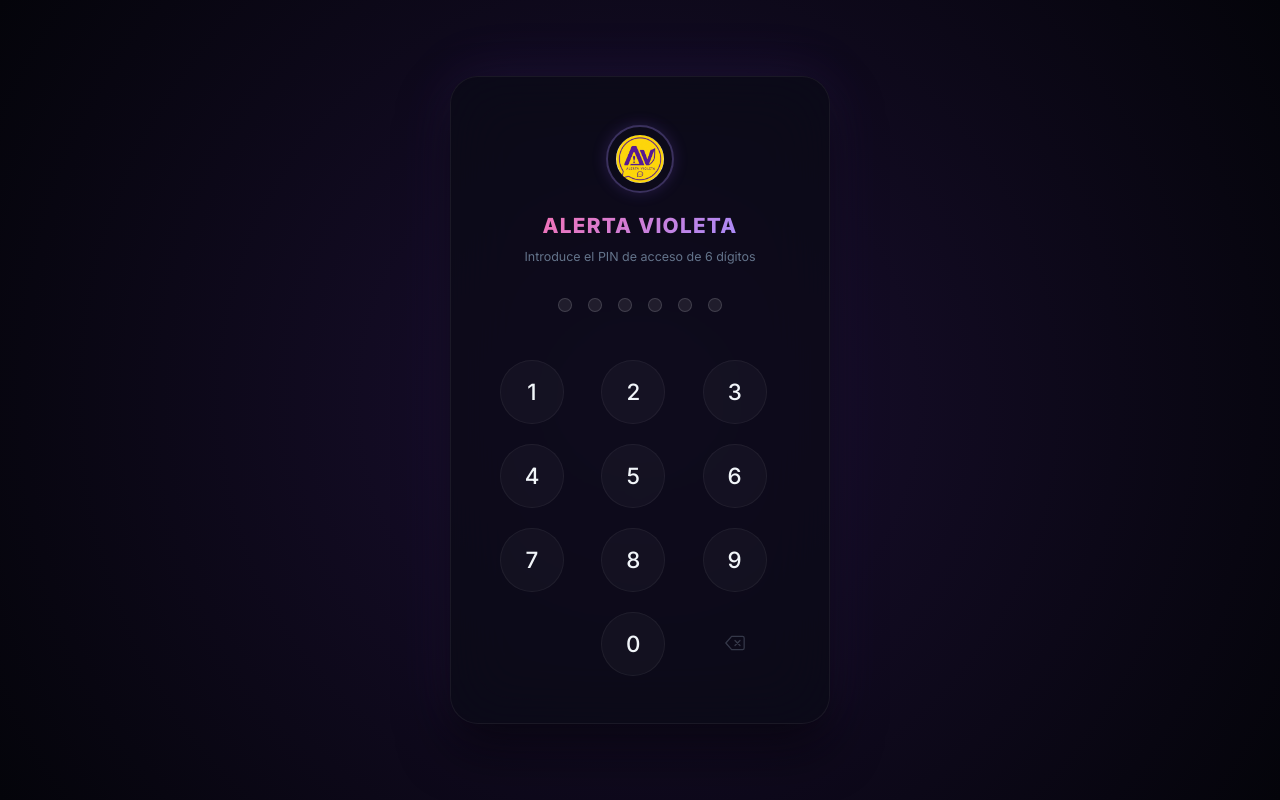
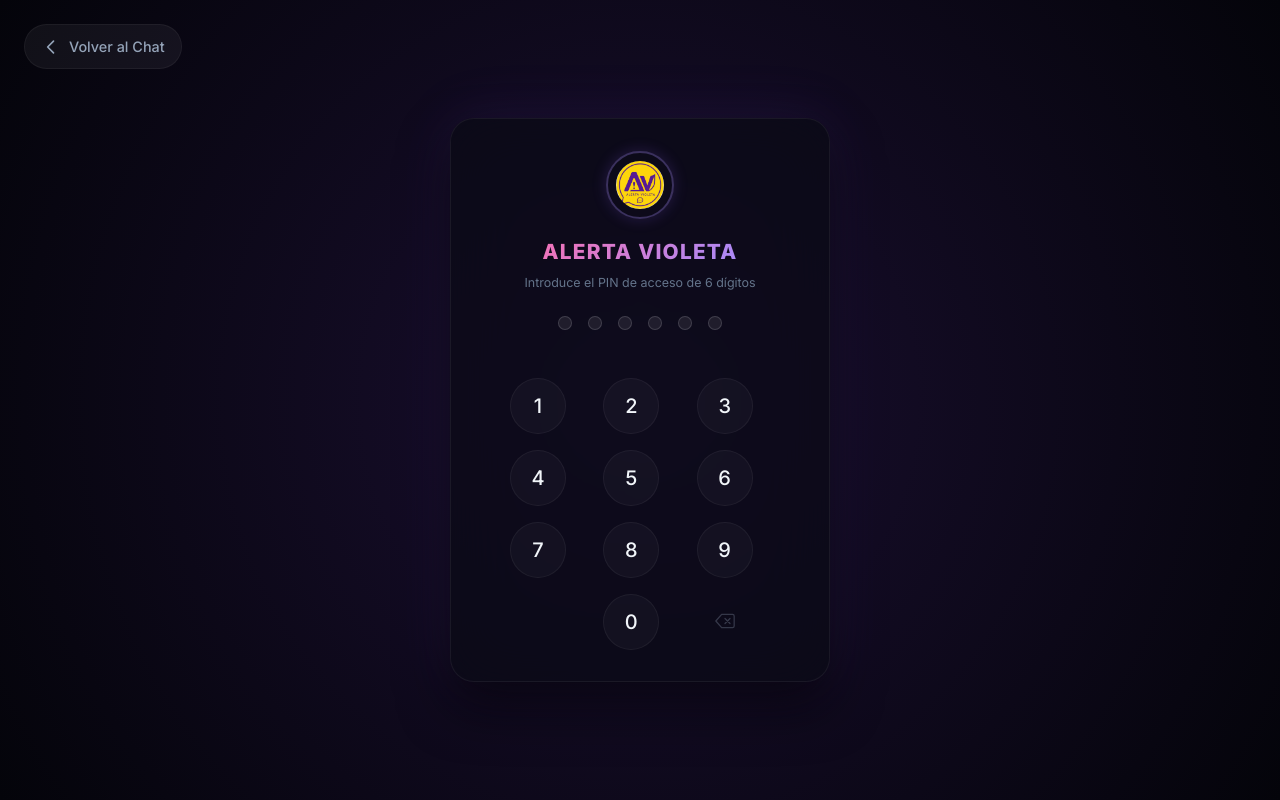
Before and after one commit to investmentsz2026-afk/chatbotfast, a Next.js app: page /admin in a window 1280 px wide. Built offline with nearby package versions, Linux system fonts and the light colour scheme.

Commit message:
Primera subida del proyecto

```diff
--- a/src/app/admin/admin.module.css
+++ b/src/app/admin/admin.module.css
@@ -435,6 +435,31 @@
   overflow: hidden;
 }
 
+.backToChatLock {
+  position: absolute;
+  top: 24px;
+  left: 24px;
+  display: flex;
+  align-items: center;
+  gap: 8px;
+  color: var(--text-secondary);
+  font-size: 0.9rem;
+  font-weight: 500;
+  text-decoration: none;
+  background: rgba(255, 255, 255, 0.05);
+  padding: 10px 16px;
+  border-radius: 100px;
+  transition: all 0.2s ease;
+  z-index: 10;
+  border: 1px solid rgba(255, 255, 255, 0.05);
+}
+
+.backToChatLock:hover {
+  background: rgba(255, 255, 255, 0.1);
+  color: var(--text-primary);
+  transform: translateX(-4px);
+}
+
 .lockCard {
   width: 100%;
   max-width: 380px;
@@ -442,8 +467,8 @@
   backdrop-filter: blur(30px);
   -webkit-backdrop-filter: blur(30px);
   border: 1px solid rgba(255, 255, 255, 0.06);
-  border-radius: 28px;
-  padding: var(--space-2xl) var(--space-xl);
+  border-radius: 24px;
+  padding: 32px 24px;
   box-shadow: 0 25px 50px rgba(0, 0, 0, 0.6), 0 0 60px rgba(139, 92, 246, 0.12);
   display: flex;
   flex-direction: column;
@@ -455,7 +480,7 @@
   flex-direction: column;
   align-items: center;
   text-align: center;
-  margin-bottom: var(--space-xl);
+  margin-bottom: 24px;
 }
 
 .lockIconContainer {
@@ -515,19 +540,19 @@
 .keypad {
   display: grid;
   grid-template-columns: repeat(3, 1fr);
-  gap: 20px 24px;
+  gap: 16px 20px;
   width: 100%;
-  max-width: 280px;
+  max-width: 260px;
 }
 
 .keypadButton {
-  width: 64px;
-  height: 64px;
+  width: 56px;
+  height: 56px;
   border-radius: 50%;
   background: rgba(255, 255, 255, 0.03);
   border: 1px solid rgba(255, 255, 255, 0.05);
   color: var(--text-primary);
-  font-size: 1.4rem;
+  font-size: 1.25rem;
   font-weight: 500;
   display: flex;
   align-items: center;
@@ -548,8 +573,8 @@
 }
 
 .keypadButtonDelete {
-  width: 64px;
-  height: 64px;
+  width: 56px;
+  height: 56px;
   border-radius: 50%;
   background: transparent;
   color: var(--text-secondary);
@@ -570,8 +595,8 @@
 }
 
 .keypadSpacer {
-  width: 64px;
-  height: 64px;
+  width: 56px;
+  height: 56px;
 }
 
 /* Error Notification Flotante */
--- a/src/app/admin/page.tsx
+++ b/src/app/admin/page.tsx
@@ -269,6 +269,13 @@ function AdminPageContent() {
             </motion.div>
           )}
         </AnimatePresence>
+
+        <a href="/" className={styles.backToChatLock}>
+          <svg width="20" height="20" viewBox="0 0 24 24" fill="none">
+            <path d="M15 19l-7-7 7-7" stroke="currentColor" strokeWidth="2" strokeLinecap="round" strokeLinejoin="round"/>
+          </svg>
+          Volver al Chat
+        </a>
 
         <motion.div
           className={styles.lockCard}
```
